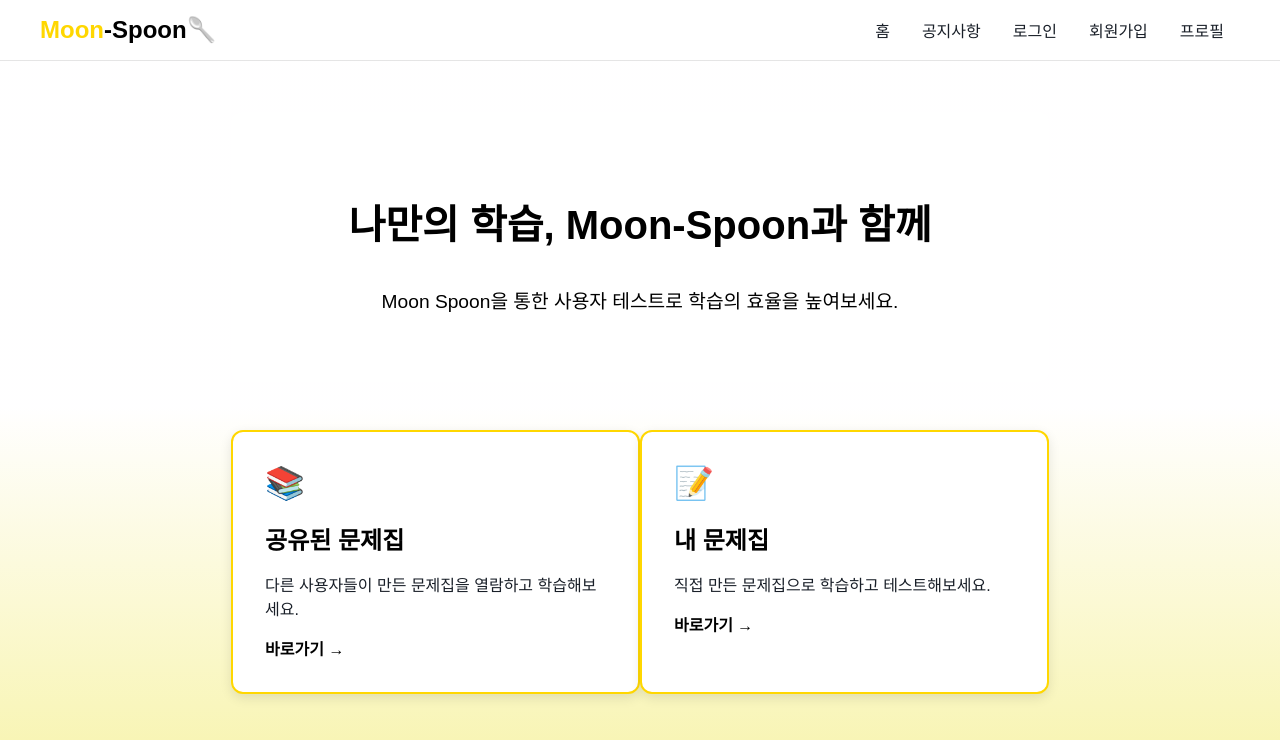
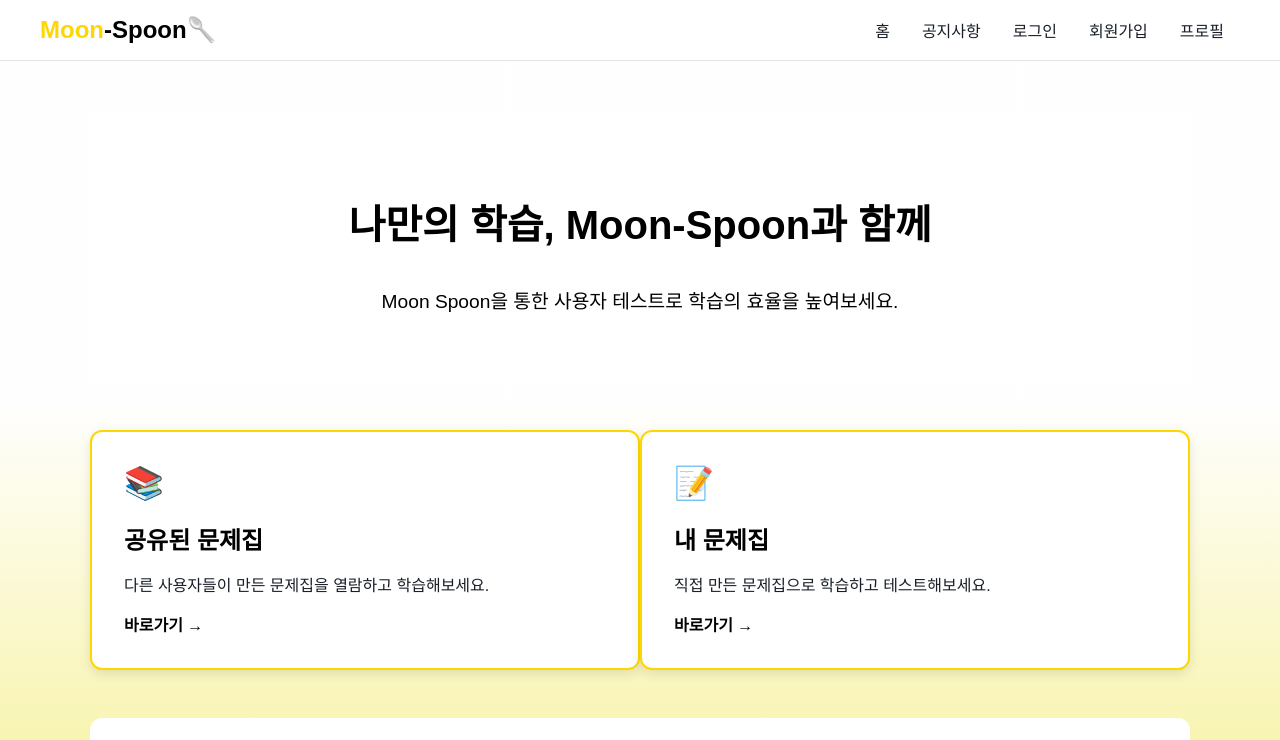
Before and after one commit to hamlsy/Moon-Spoon, a Vue app in the folder frontend/: page /mainPage in a window 1280 px wide. Shown: the top 740 px of the page. Built offline with nearby package versions, Linux system fonts and the light colour scheme; no server answers.

Commit message:
feat: 공지사항 텍스트 벗어나는 현상 수저 (#59)

```diff
--- a/frontend/src/components/MainPage.vue
+++ b/frontend/src/components/MainPage.vue
@@ -119,7 +119,8 @@ body, html {
 }
 
 .content {
-  max-width: 1200px;
+  max-width: 1100px;
+  width: 90%;
   margin: 80px auto 0;
   padding: 2rem;
   flex: 1;
--- a/frontend/src/components/notice/NoticeDetail.vue
+++ b/frontend/src/components/notice/NoticeDetail.vue
@@ -145,6 +145,7 @@ body, html {
   margin: 80px 20px 0;
   padding: 2rem;
   flex: 1;
+
 }
 
 
@@ -213,6 +214,7 @@ body, html {
   padding: 2rem;
   margin-top: 3rem;
   border-top: 3px solid darkgray;
+  word-break: break-all;
 }
 
 .notice-title {
@@ -234,6 +236,8 @@ body, html {
 .notice-content {
   line-height: 1.6;
   height: 100%;
+  white-space: pre-wrap; /* 공백과 줄 바꿈을 유지하면서 줄 바꿈 */
+  word-wrap: break-word; /* 긴 단어가 넘치지 않도록 줄 바꿈 */
 }
 .notice-tag {
   color: red;
--- a/frontend/src/components/notice/NoticeList.vue
+++ b/frontend/src/components/notice/NoticeList.vue
@@ -9,7 +9,7 @@
           <div v-for="notice in paginatedNotices" :key="notice.id" class="notice-item" @click="goToDetail(notice.id)">
             <span class="notice-tag">[공지] </span>
             <pre> </pre>
-            <span class="notice-title"> {{ notice.title }}</span>
+            <span class="notice-title"> {{ truncateText(notice.title) }}</span>
             <span class="notice-info">
             <span>{{ notice.author }}</span>
             <span> {{ formatDate(notice.createDate) }}</span>
@@ -108,7 +108,10 @@ export default {
     },
     formatDate(dateString) {
       return dayjs(dateString).format('YY.MM.DD HH:mm');
-    }
+    },
+    truncateText(text, maxLength = 20) {
+      return text.length > maxLength ? text.slice(0, maxLength) + '...' : text;
+    },
   },
   created() {
     this.checkAdmin();
@@ -283,4 +286,10 @@ body, html {
   color: white;
   border-color: #FFD700;
 }
+
+@media(max-width: 500px){
+  .notice-list{
+    overflow: auto;
+  }
+}
 </style>
```
